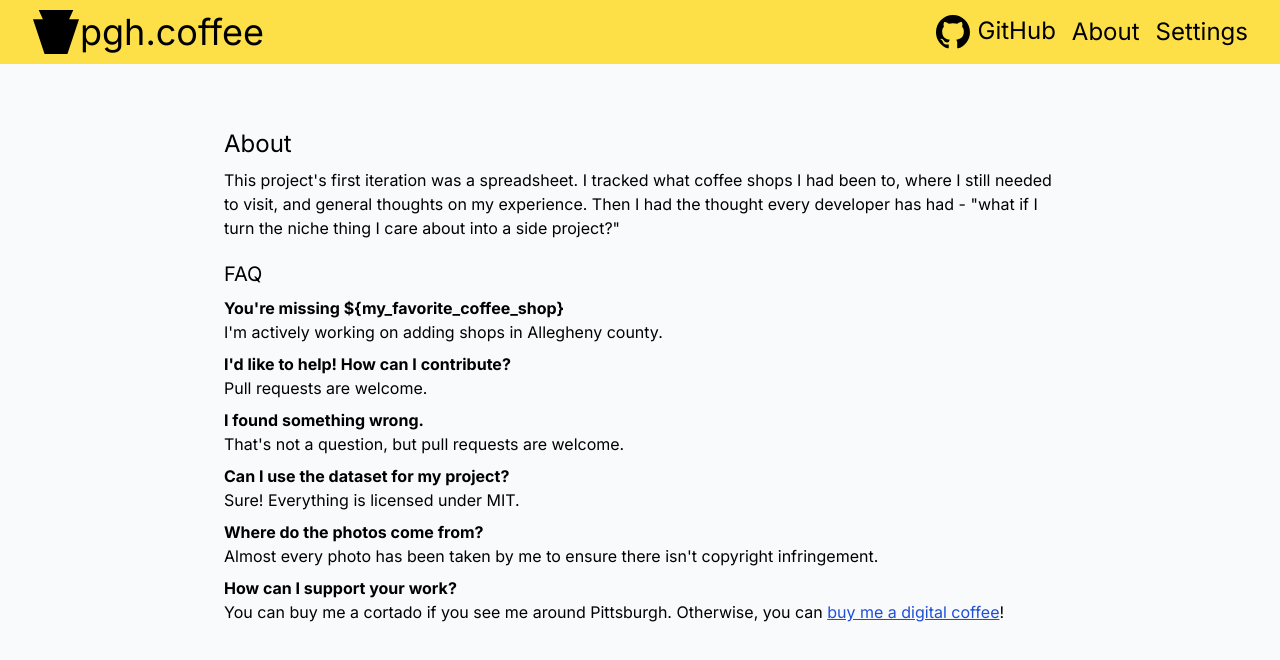
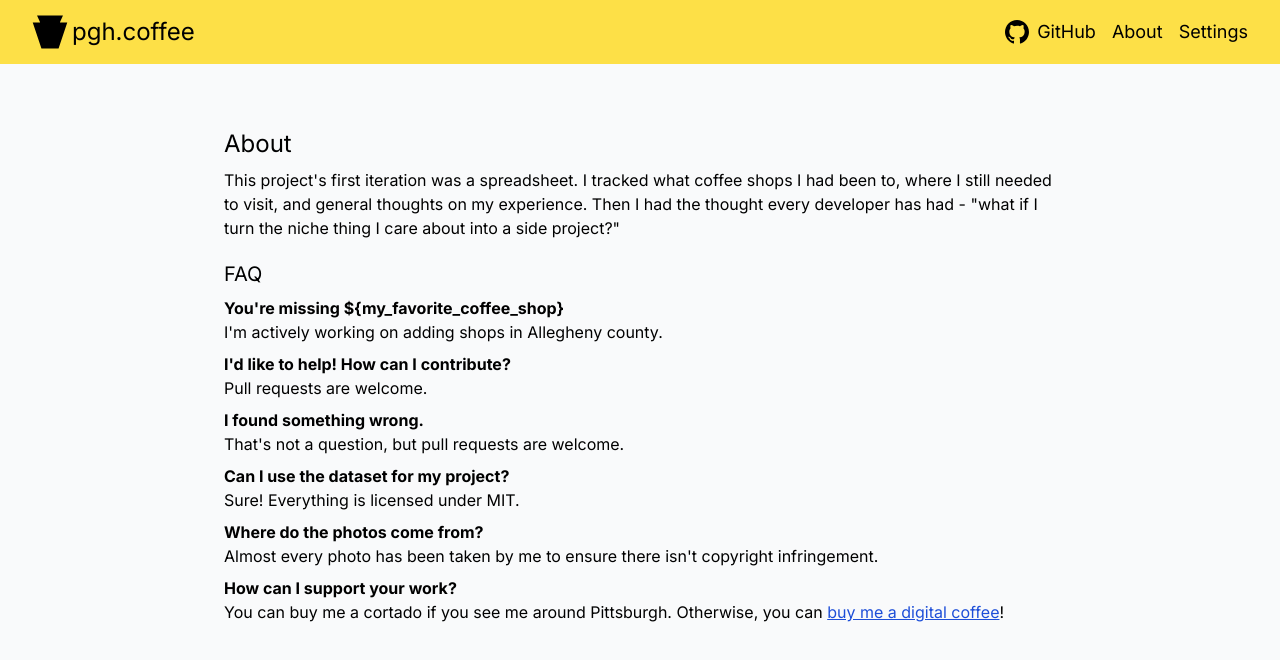
Before and after one commit to Johngeorgesample/pgh-coffee, a Next.js app: page /about in a window 1280 px wide. Shown: the top 660 px of the page. Built offline with nearby package versions, Linux system fonts and the light colour scheme.

Commit message:
Shrink the size of icons/text in nav (#52)

```diff
--- a/app/components/Nav.tsx
+++ b/app/components/Nav.tsx
@@ -15,33 +15,33 @@ export default function Nav() {
   }
 
   return (
-    <nav className="bg-yellow-300 flex items-center py-2 px-8 sm:gap-3">
+    <nav className="h-16 bg-yellow-300 flex items-center py-2 px-8 sm:gap-3">
       <span className="flex flex-1 justify-center sm:gap-3 sm:justify-start">
-        <a className="flex" href="/">
-          <svg xmlns="http://www.w3.org/2000/svg" width="48" height="48" viewBox="0 0 250 250">
+        <a className="flex gap-1" href="/">
+          <svg xmlns="http://www.w3.org/2000/svg" width="36" height="36" viewBox="0 0 250 250">
             <path
               fill="#000000"
               stroke="none"
               d="M34.94,10.53 l21.81,48.63 h-51.62 l60.37,180.31 h119 l60.37,-180.31 h-51.62 l21.81,-48.63 z"
             />
           </svg>
-          <h1 className="flex items-center text-4xl">pgh.coffee</h1>
+          <h1 className="flex items-center text-2xl">pgh.coffee</h1>
         </a>
       </span>
       <div className="hidden sm:flex items-center gap-4">
-        <a className="flex gap-2" href="https://github.com/Johngeorgesample/pgh-coffee" target="_blank">
-          <svg width="34" height="34" viewBox="0 0 97.707 97.707" xmlns="http://www.w3.org/2000/svg">
+        <a className="flex items-center gap-2" href="https://github.com/Johngeorgesample/pgh-coffee" target="_blank">
+          <svg width="24" height="24" viewBox="0 0 97.707 97.707" xmlns="http://www.w3.org/2000/svg">
             <path
               d="M48.854 0C21.839 0 0 22 0 49.217c0 21.756 13.993 40.172 33.405 46.69 2.427.49 3.316-1.059 3.316-2.362 0-1.141-.08-5.052-.08-9.127-13.59 2.934-16.42-5.867-16.42-5.867-2.184-5.704-5.42-7.17-5.42-7.17-4.448-3.015.324-3.015.324-3.015 4.934.326 7.523 5.052 7.523 5.052 4.367 7.496 11.404 5.378 14.235 4.074.404-3.178 1.699-5.378 3.074-6.6-10.839-1.141-22.243-5.378-22.243-24.283 0-5.378 1.94-9.778 5.014-13.2-.485-1.222-2.184-6.275.486-13.038 0 0 4.125-1.304 13.426 5.052a46.97 46.97 0 0 1 12.214-1.63c4.125 0 8.33.571 12.213 1.63 9.302-6.356 13.427-5.052 13.427-5.052 2.67 6.763.97 11.816.485 13.038 3.155 3.422 5.015 7.822 5.015 13.2 0 18.905-11.404 23.06-22.324 24.283 1.78 1.548 3.316 4.481 3.316 9.126 0 6.6-.08 11.897-.08 13.526 0 1.304.89 2.853 3.316 2.364 19.412-6.52 33.405-24.935 33.405-46.691C97.707 22 75.788 0 48.854 0z"
               fill="#000"
             />
           </svg>
-          <span className="text-2xl">GitHub</span>
+          <span className="text-lg">GitHub</span>
         </a>
-        <a className="text-2xl" href="/about">
+        <a className="text-lg" href="/about">
           About
         </a>
-        <a className="text-2xl" href="/settings">
+        <a className="text-lg" href="/settings">
           Settings
         </a>
       </div>
```
